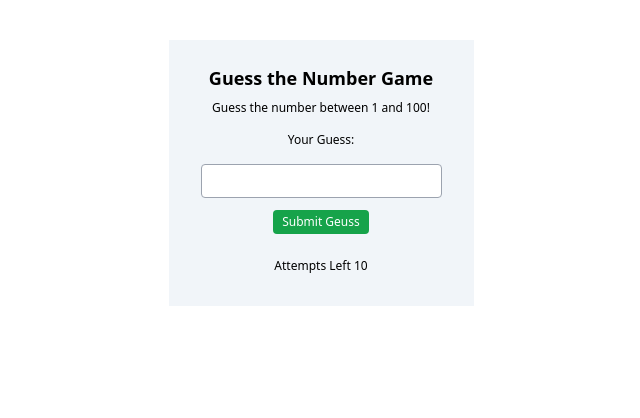
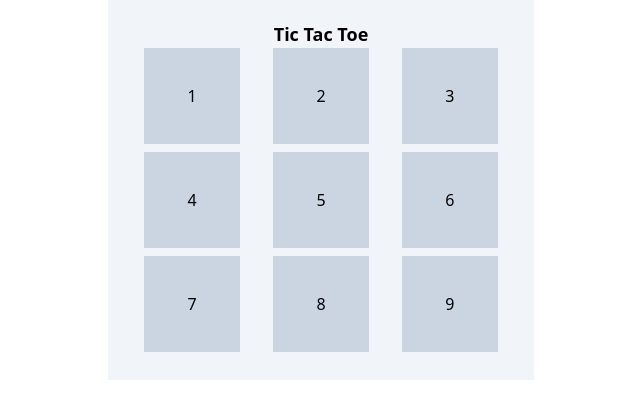
Before and after one commit to buddhika85/30_Apps_Angular, an Angular app: page / in a window 1280 px wide. Shown: the top 418 px of the page, without its empty margins (319-959 px from the left). Built offline with nearby package versions, Linux system fonts and the light colour scheme.

Commit message:
Tic Tac Toe Board Created

```diff
--- a/src/app/app.component.html
+++ b/src/app/app.component.html
@@ -6,4 +6,6 @@
 
 <!-- <app-stop-watch-3 /> -->
 
-<app-guess-number-4 />
+<!-- <app-guess-number-4 /> -->
+
+<app-tic-tac-toe-5 />
--- a/src/app/app.component.ts
+++ b/src/app/app.component.ts
@@ -5,6 +5,7 @@ import { Counter2Component } from './counter-2/counter-2.component';
 import { ToDoList3Component } from './to-do-list-3/to-do-list-3.component';
 import { StopWatch3Component } from './stop-watch-3/stop-watch-3.component';
 import { GuessNumber4Component } from './guess-number-4/guess-number-4.component';
+import { TicTacToe5Component } from './tic-tac-toe-5/tic-tac-toe-5.component';
 
 @Component({
   selector: 'app-root',
@@ -15,7 +16,8 @@ import { GuessNumber4Component } from './guess-number-4/guess-number-4.component
     // Counter2Component,
     // ToDoList3Component,
     // StopWatch3Component,
-    GuessNumber4Component,
+    // GuessNumber4Component,
+    TicTacToe5Component,
   ],
   templateUrl: './app.component.html',
   styleUrl: './app.component.scss',
--- /dev/null
+++ b/src/app/tic-tac-toe-5/tic-tac-toe-5.component.html
@@ -0,0 +1,9 @@
+<div class="flex flex-col w-1/3 p-5 bg-slate-100 mx-auto">
+  <h3 class="text-center text-lg font-semibold mx-auto">Tic Tac Toe</h3>
+
+  <div class="grid grid-cols-3">
+    @for (square of board.squares; track $index) {
+    <div class="Cell">{{ square.index }}</div>
+    }
+  </div>
+</div>
--- /dev/null
+++ b/src/app/tic-tac-toe-5/tic-tac-toe-5.component.scss
@@ -0,0 +1,11 @@
+.Cell {
+  @apply bg-slate-300;
+  @apply mx-auto;
+  @apply mb-2;
+  @apply grid;
+  @apply place-items-center;
+  @apply p-2;
+  @apply w-24;
+  @apply h-24;
+  @apply hover:bg-slate-400 cursor-pointer;
+}
--- /dev/null
+++ b/src/app/tic-tac-toe-5/tic-tac-toe-5.component.ts
@@ -0,0 +1,33 @@
+import { CommonModule } from '@angular/common';
+import { Component } from '@angular/core';
+import { FormsModule } from '@angular/forms';
+
+@Component({
+  selector: 'app-tic-tac-toe-5',
+  standalone: true,
+  imports: [CommonModule, FormsModule],
+  templateUrl: './tic-tac-toe-5.component.html',
+  styleUrl: './tic-tac-toe-5.component.scss',
+})
+export class TicTacToe5Component {
+  board: Board = new Board();
+}
+
+export class Board {
+  squares: Square[] = [];
+
+  constructor() {
+    for (let i = 1; i <= 9; i++) {
+      this.squares.push(new Square(i));
+    }
+  }
+}
+
+export class Square {
+  index: number | null = null;
+  text: string = '-';
+
+  constructor(index: number) {
+    this.index = index;
+  }
+}
```
